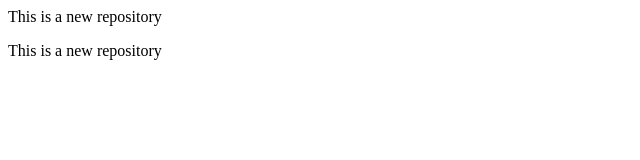
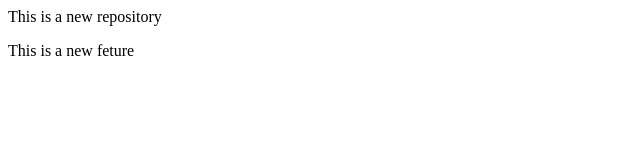
Before and after one commit to AyeshaKhan-git/localrepo, a plain HTML site: page index.html in a window 1280 px wide. Shown: the full height of the page, 0-640 px from the left. Drawn offline with Linux system fonts and the light colour scheme.

Commit message:
Add new feture

```diff
--- a/index.html
+++ b/index.html
@@ -1,2 +1,2 @@
 <p>This is a new repository</p>
-<p>This is a new repository</p>
+<p>This is a new feture</p>
```
